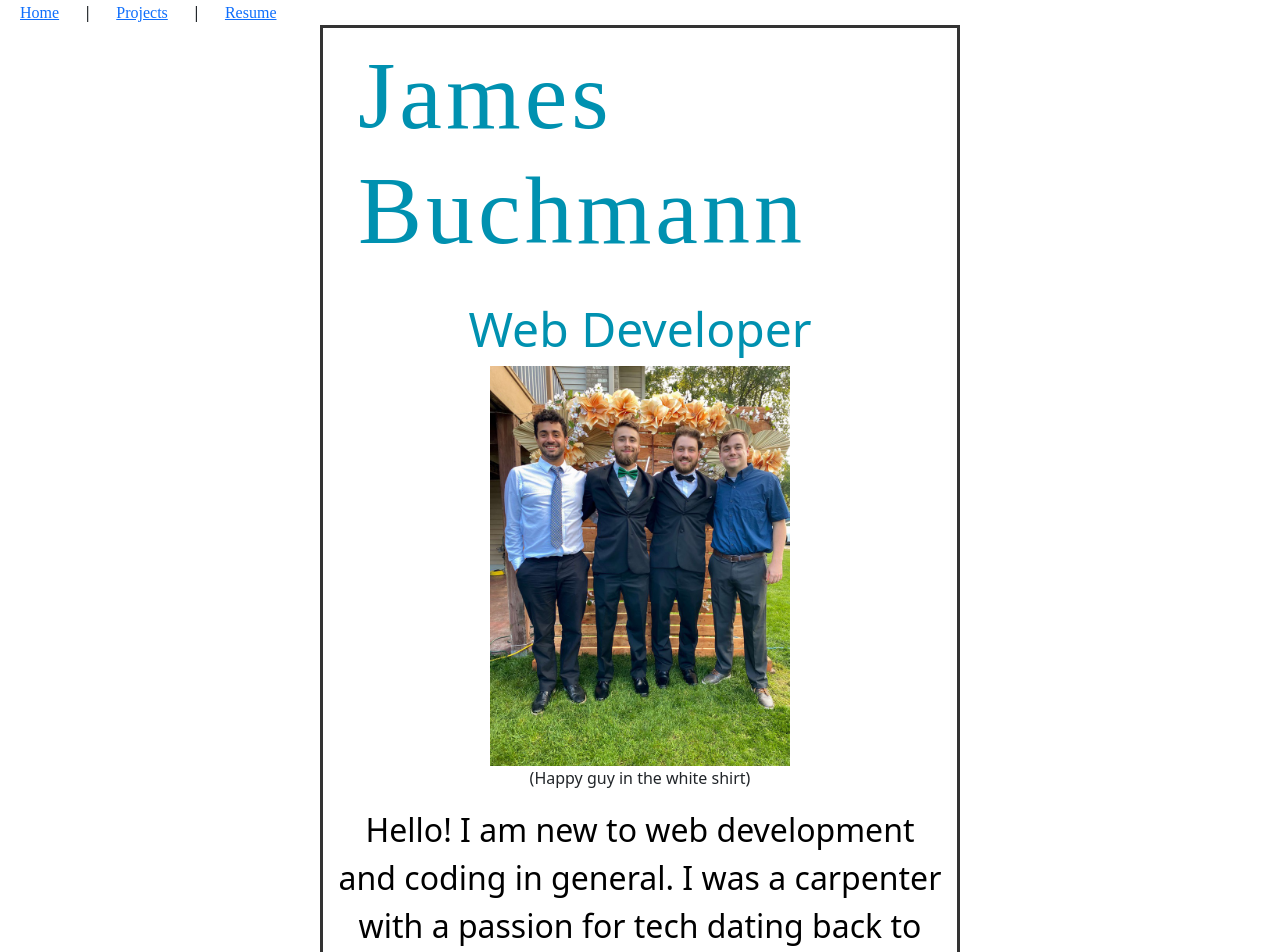
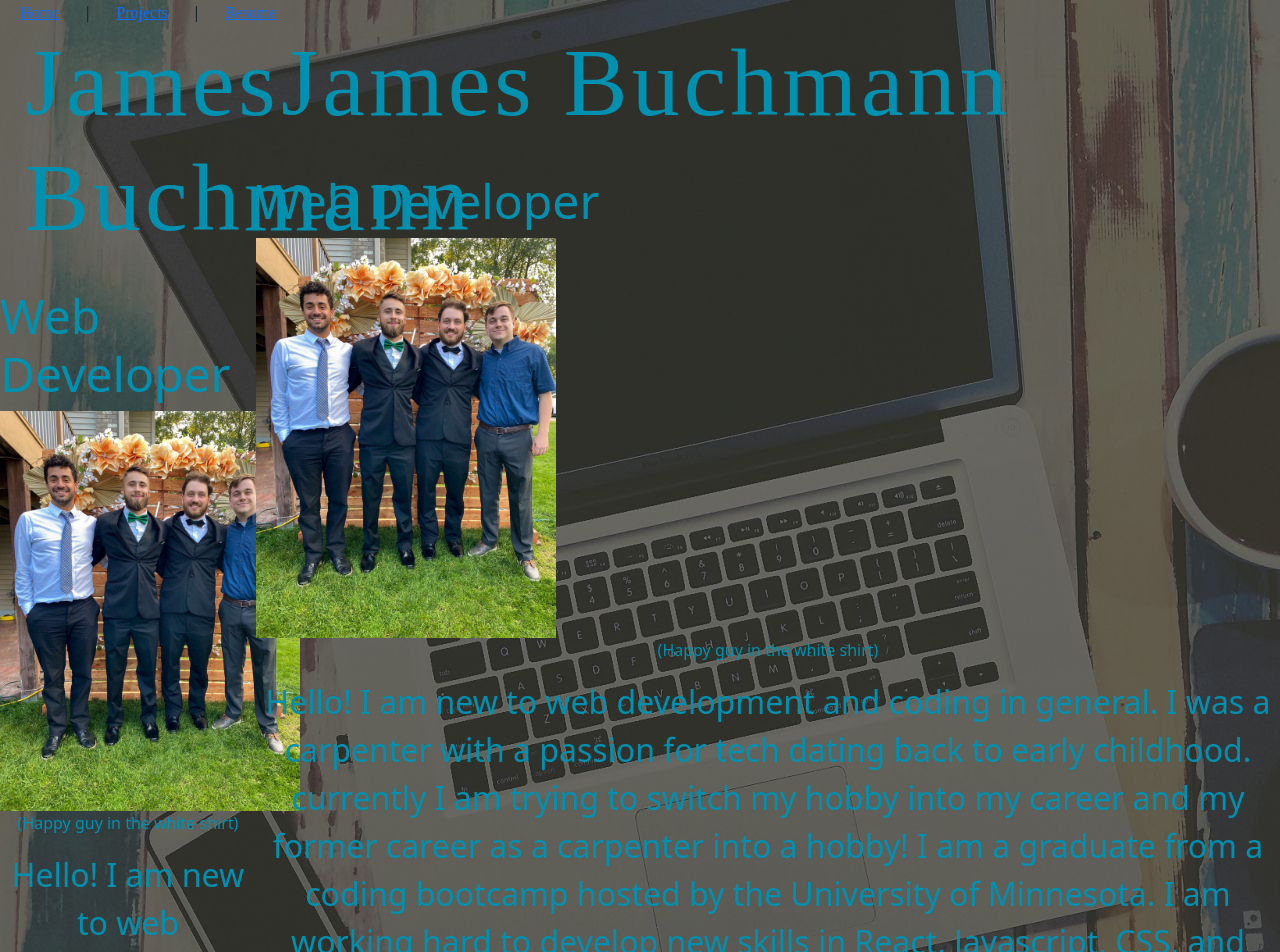
Before and after one commit to jbuck123/React_portfolio, a React (Create React App) app: page / in a window 1280 px wide. Shown: the top 952 px of the page. Built offline with nearby package versions, Linux system fonts and the light colour scheme.

Commit message:
css AboutMe styling

```diff
--- a/src/Pages/AboutMe.js
+++ b/src/Pages/AboutMe.js
@@ -2,7 +2,8 @@ import React from 'react'
 
 export default function AboutMe() {
     return (
-      <div className="aboutmeContainer">
+      <div className='about-me-content'>
+      <div className="aboutmeContainer-left">
         <h1 className="name">James Buchmann</h1>
         <h2 className="title">Web Developer</h2>
       <div className='about-me-photo'>
@@ -23,6 +24,32 @@ export default function AboutMe() {
           bootcamp hosted by the University of Minnesota. I am working hard to
           develop new skills in React, Javascript, CSS, and HTML.
         </p>
+
       </div>
+      <div className="aboutmeContainer-right">
+        <h1 className="name">James Buchmann</h1>
+        <h2 className="title">Web Developer</h2>
+      <div className='about-me-photo'>
+      <img
+            src="./images/Aboutme.jpeg"
+            alt="photo of me"
+
+            ></img>
+      </div>
+      <p className='photo-context'>(Happy guy in the white shirt)</p>
+
+
+        <p className="aboutMeText">
+          Hello! I am new to web development and coding in general. I was a
+          carpenter with a passion for tech dating back to early childhood.
+          currently I am trying to switch my hobby into my career and my former
+          career as a carpenter into a hobby! I am a graduate from a coding
+          bootcamp hosted by the University of Minnesota. I am working hard to
+          develop new skills in React, Javascript, CSS, and HTML.
+        </p>
+
+      </div>
+      </div>
+
     );
 }
--- a/src/index.css
+++ b/src/index.css
@@ -10,6 +10,7 @@ body {
     sans-serif;
   -webkit-font-smoothing: antialiased;
   -moz-osx-font-smoothing: grayscale;
+  background-image: url(background_image.jpg) ;
 }
 
 code {
@@ -101,14 +102,22 @@ footer{
   width: 480px
 }
 /* about me page styling */
+.about-me-content {
 
-.aboutmeContainer{
-  margin: auto;
-  width: 50%;
-  border: 3px solid #333;
-  padding: 10px;
 
 }
+
+.aboutmeContainer-left{
+width: 20%;
+  float: left;
+}
+
+.aboutmeContainer-right{
+  width: 80%;
+
+  float: right;
+}
+
 .name {
 color: #0091B0;
 font-size: 6rem;
@@ -121,13 +130,13 @@ margin-bottom: 2rem;
   color: #0091B0;
 font-size: 3rem;
 font-weight: 400;
-text-align: center;
+
 
 }
 
 .about-me-photo {
 display: flex;
-justify-content: center;
+
 margin-bottom: 0px;
 
 }
@@ -138,11 +147,13 @@ img{
 }
 .photo-context {
 text-align: center;
+color: #0091B0;
+
 }
 
 .aboutMeText {
   font-size: 2rem;
-  color: black;
+  color: #0091B0;
   line-height: 3rem;
   margin-bottom: 5rem;
   text-align: center;
```
Also changed, not shown: src/background_image.jpg (added).
